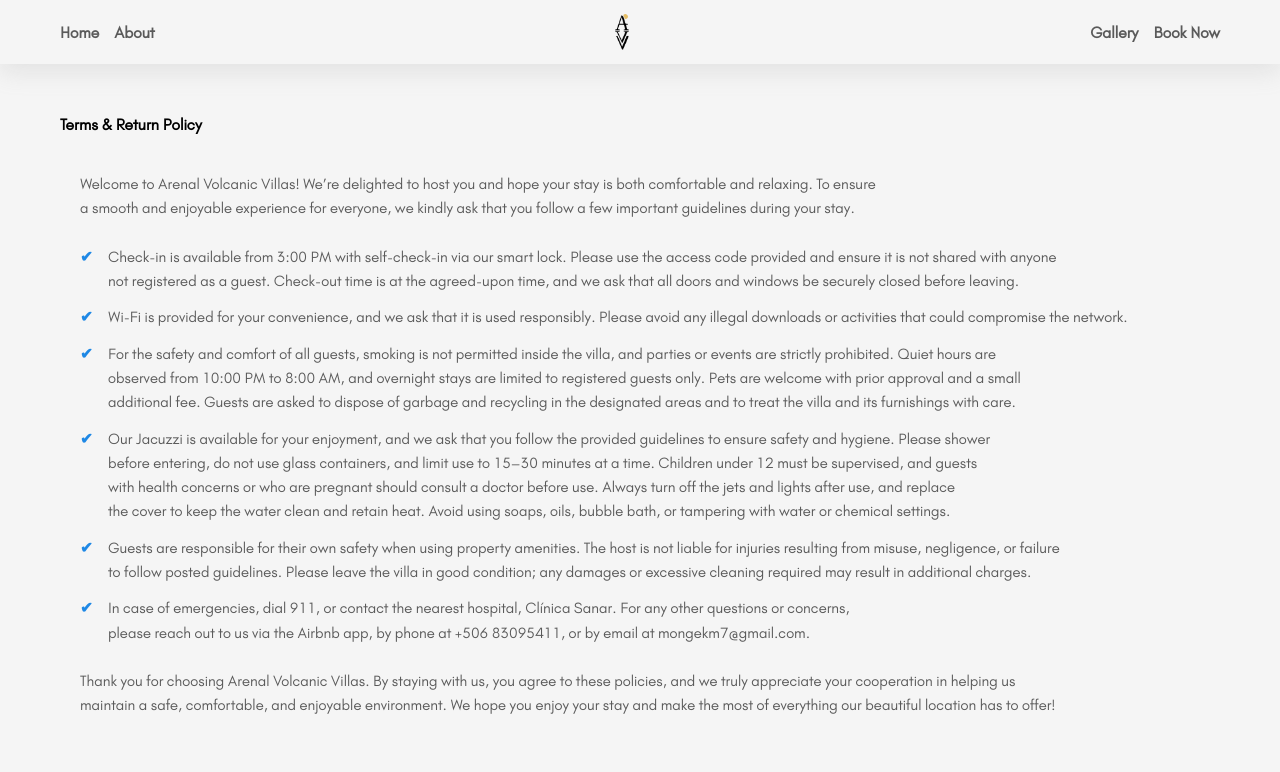
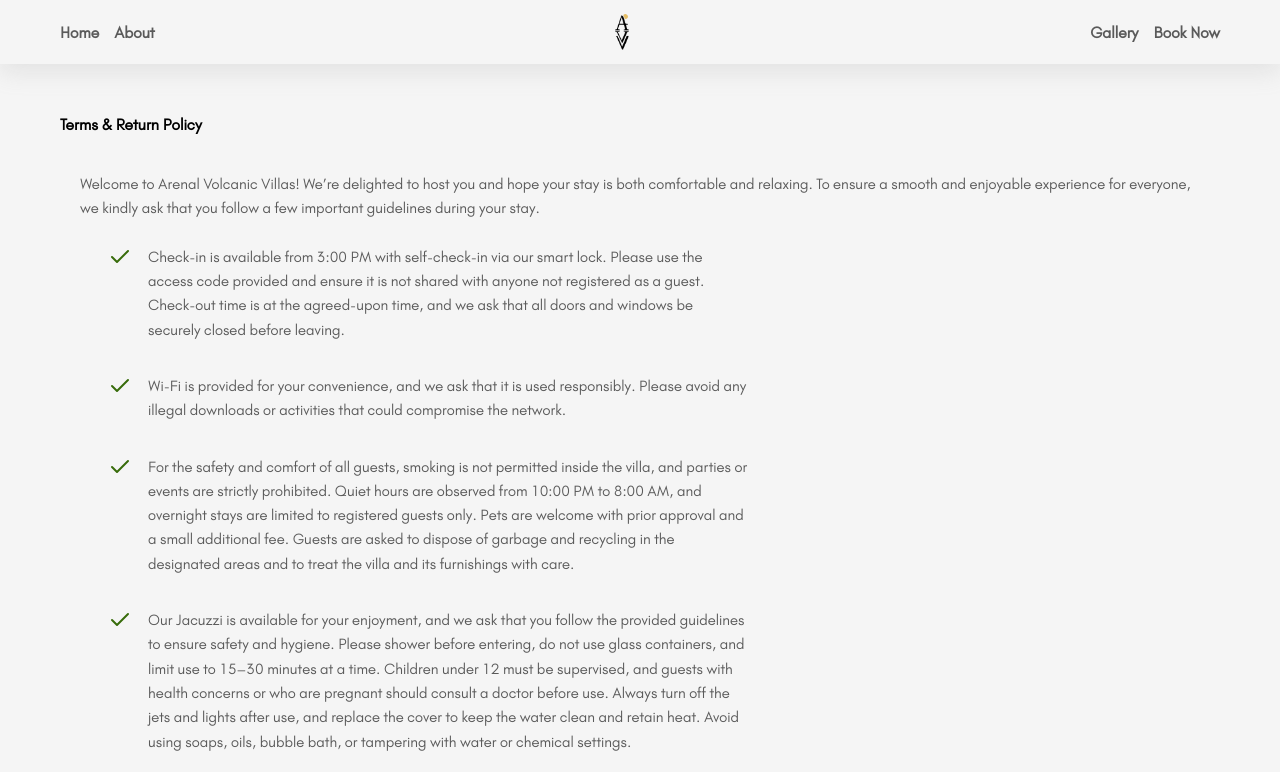
Before and after one commit to lunalabscr/echo-frontend, a React (Vite) app: page /return-policy in a window 1280 px wide. Shown: the top 772 px of the page. Built offline with nearby package versions, Linux system fonts and the light colour scheme.

Commit message:
changed in terms and conditions

```diff
--- a/src/pages/terms-and-conditions/index.module.scss
+++ b/src/pages/terms-and-conditions/index.module.scss
@@ -34,25 +34,25 @@
     font-weight: 600;
     padding-top: 2rem;
   }
+  &__icon {
+    width: 1.5rem;
+    height: 1.5rem;
+    margin-right: 0.5rem;
+    color: colors.$light-green;
+  }
+
+  &__rule {
+    margin: 0 0 1.25rem;
+    font-size: 1rem;
+    max-width: 600px;
+  }
 
   &__text {
     color: colors.$text-third;
     margin-block: 1rem;
     text-align: left;
-    text-wrap: balance;
-
-    // max-width: 800px;
-    // margin-inline: auto;
     padding: 2rem;
-    // background: #fff;
-    border-radius: 16px;
-    // box-shadow: 0 4px 20px rgba(0, 0, 0, 0.08);
     line-height: 1.6;
-
-    p {
-      margin: 0 0 1.25rem;
-      font-size: 1rem;
-    }
 
     ul {
       list-style: none;
@@ -61,20 +61,12 @@
     }
 
     li {
-      position: relative;
+      display: flex;
+      width: 100%;
+      gap: 0.5rem;
       margin-bottom: 0.75rem;
       padding-left: 1.75rem;
       font-size: 1rem;
-
-      &::before {
-        content: "✔";
-        position: absolute;
-        left: 0;
-        top: 0;
-        color: colors.$primary;
-        font-weight: bold;
-        font-size: 0.95rem;
-      }
     }
 
     @include mixins.respond-to(sm) {
--- a/src/pages/terms-and-conditions/index.tsx
+++ b/src/pages/terms-and-conditions/index.tsx
@@ -2,6 +2,7 @@
 import styles from "./index.module.scss";
 import { useParams } from "react-router-dom";
 import { useTranslation } from "react-i18next";
+import { Check } from "lucide-react";
 
 export const TermsAndConditions = () => {
   const { lang } = useParams();
@@ -56,7 +57,10 @@
         <p>{t("intro")}</p>
         <ul>
           {[1, 2, 3, 4, 5, 6].map((num) => (
-            <li key={num}>{t(`rule${num}`)}</li>
+            <li key={num}>
+              <Check className={styles["terms__icon"]} size={24} />
+              <p className={styles["terms__rule"]}>{t(`rule${num}`)}</p>
+            </li>
           ))}
         </ul>
         <p>{t("closing")} </p>
```
